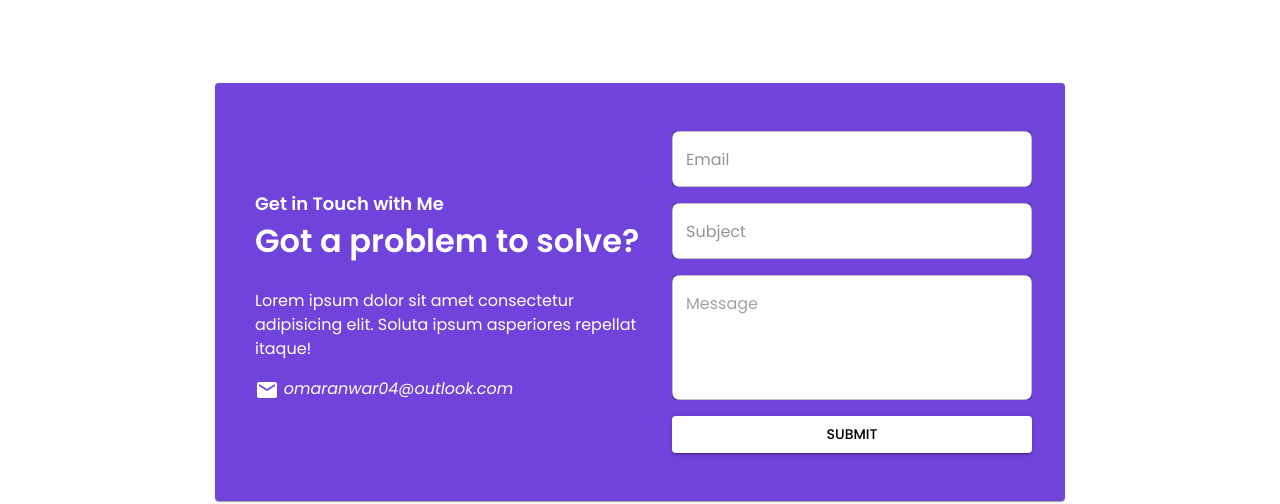
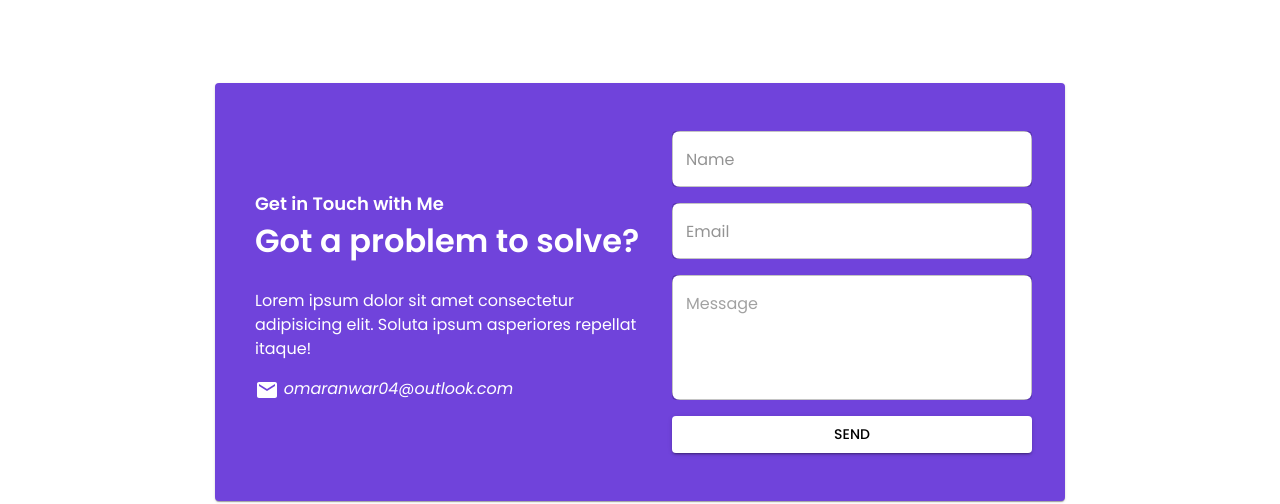
Before and after one commit to OmarAnwar19/Portfolio-Website, a Next.js app in the folder portfolio-src/: page / in a window 1280 px wide. Shown: the part 3400-3904 px from the top of the page. Built offline with nearby package versions, Linux system fonts and the light colour scheme.

Commit message:
portfolio template done

```diff
--- a/portfolio-src/package.json
+++ b/portfolio-src/package.json
@@ -6,12 +6,14 @@
     "start": "next start"
   },
   "dependencies": {
+    "@emailjs/browser": "^3.10.0",
     "@emotion/react": "^11.10.5",
     "@emotion/styled": "^11.10.5",
     "@mui/icons-material": "^5.11.0",
     "@mui/lab": "^5.0.0-alpha.114",
     "@mui/material": "^5.11.2",
     "axios": "^1.2.2",
+    "dotenv": "^16.0.3",
     "emailjs": "^4.0.1",
     "emailjs-com": "^3.2.0",
     "next": "latest",
--- a/portfolio-src/src/components/portfolio/contact/ContactForm.jsx
+++ b/portfolio-src/src/components/portfolio/contact/ContactForm.jsx
@@ -1,5 +1,8 @@
 //react imports
-import React, { useState } from "react";
+import React, { useState, useRef } from "react";
+
+//node imports
+import emailjs from "@emailjs/browser";
 
 //mui imports
 import { Box, Button, TextField } from "@mui/material";
@@ -9,25 +12,34 @@ import Toast from "./Toast";
 
 const ContactForm = () => {
   const [open, setOpen] = useState(false);
-  const [submit, setSubmit] = useState(false);
+  const form = useRef();
 
   const handleSubmit = (e) => {
     e.preventDefault();
 
-    let email = e.target.email.value;
-    let subject = e.target.subject.value;
-    let message = e.target.message.value;
-
-    e.target.email.value = "";
-    e.target.subject.value = "";
-    e.target.message.value = "";
-
-    setSubmit(true);
-    setOpen(true);
+    emailjs
+      .sendForm(
+        process.env.NEXT_PUBLIC_SERVICE_ID,
+        process.env.NEXT_PUBLIC_TEMPLATE_ID,
+        form.current,
+        process.env.NEXT_PUBLIC_PUBLIC_KEY
+      )
+      .then(
+        (res) => {
+          e.target.user_name.value = "";
+          e.target.user_email.value = "";
+          e.target.message.value = "";
+          setOpen(true);
+        },
+        (err) => {
+          console.log(err.text);
+        }
+      );
   };
 
   return (
     <Box
+      ref={form}
       component="form"
       sx={{
         "& .MuiTextField-root": { m: 1 },
@@ -44,11 +56,9 @@ const ContactForm = () => {
               color: "black.main",
             },
           }}
-          name="email"
-          type="email"
-          placeholder="Email"
+          name="user_name"
+          placeholder="Name"
           fullWidth
-          required
         />
         <TextField
           sx={{
@@ -58,9 +68,11 @@ const ContactForm = () => {
               color: "black.main",
             },
           }}
-          name="subject"
-          placeholder="Subject"
+          name="user_email"
+          type="email"
+          placeholder="Email"
           fullWidth
+          required
         />
         <TextField
           sx={{
@@ -84,10 +96,10 @@ const ContactForm = () => {
         variant="contained"
         sx={{ width: "100%", m: 1, bgcolor: "white.main", color: "black.main" }}
       >
-        Submit
+        Send
       </Button>
 
-      {submit && <Toast open={open} setOpen={setOpen} />}
+      <Toast open={open} setOpen={setOpen} />
     </Box>
   );
 };
```
Also changed, not shown: 2 other files (tests, documents, lock files or other folders).
